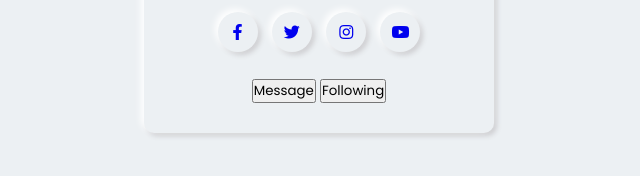
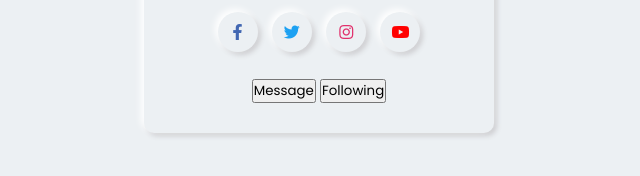
Before and after one commit to towsif031/neumorphic-profile-card, a plain HTML site: page index.html in a window 1280 px wide. Shown: the part 462-638 px from the top of the page, 321-961 px from the left. Drawn offline with Linux system fonts and the light colour scheme.

Commit message:
social icons color

```diff
--- a/assets/css/main.scss
+++ b/assets/css/main.scss
@@ -62,6 +62,7 @@ body {
 		color: #44476a;
 		font-size: 16px;
 	}
+}
 
 .social-icons {
 	margin: 15px 0 25px 0;
@@ -80,6 +81,21 @@ body {
 			height: 100%;
 			line-height: 40px;
 		}
+
+		&.fb i {
+			color: #4267b2;
+		}
+
+		&.twitter i {
+			color: #1da1f2;
+		}
+
+		&.insta i {
+			color: #e1306c;
+		}
+
+		&.yt i {
+			color: #ff0000;
 		}
 	}
 }
```
Also changed, not shown: assets/css/main.css, 1 other file. Lines whose indentation alone changed are shown as unchanged.
